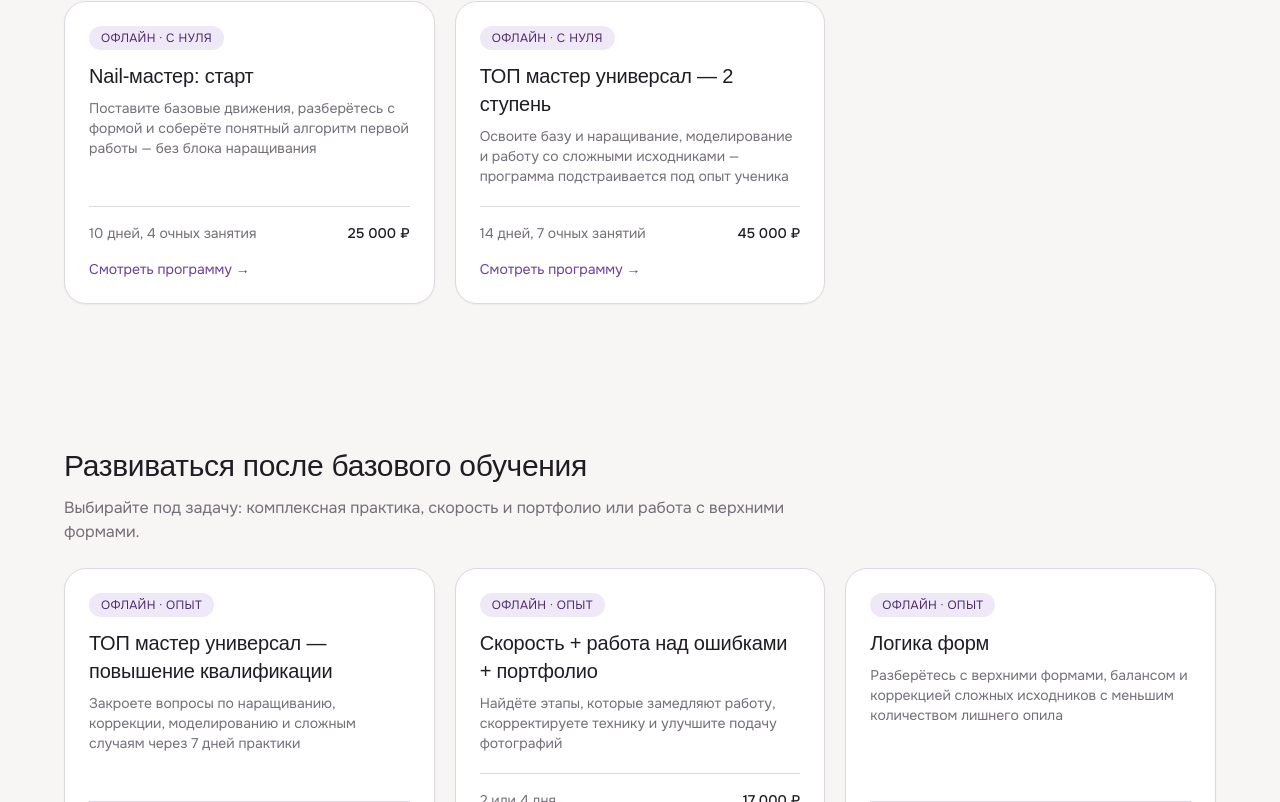
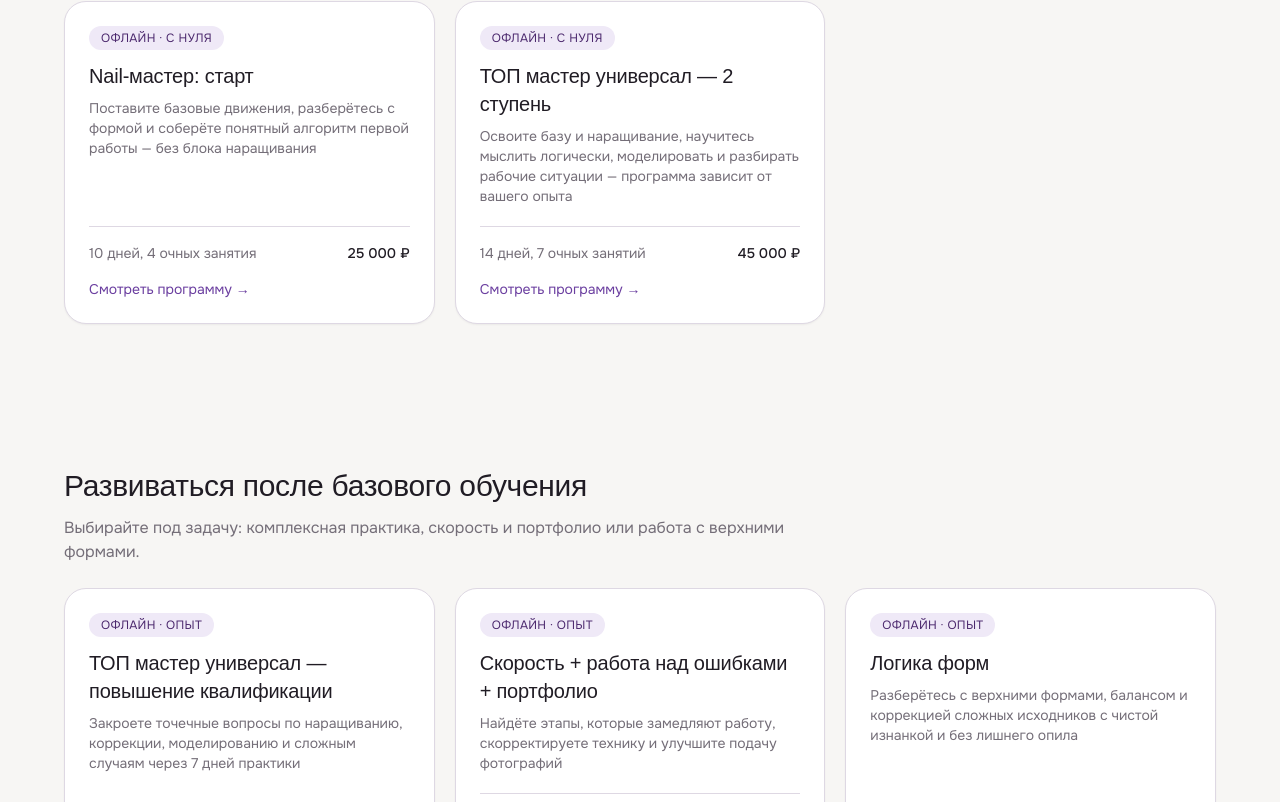
Before and after one commit to msgalya1798-arch/elena-goryacheva-school, a Next.js app: page /offline in a window 1280 px wide. Shown: the part 678-1480 px from the top of the page. Built offline with nearby package versions, Linux system fonts and the light colour scheme; a web font is replaced by a local one.

Commit message:
Refine offline course copy from Elena feedback

```diff
--- a/src/content/courses.ts
+++ b/src/content/courses.ts
@@ -18,7 +18,8 @@ export const courses: Course[] = [
       "Онлайн-теория до очной части: файлы и записанные уроки",
       "Помощь с закупкой и организацией рабочего места без лишних расходов",
       "Постановка руки, моторика, строение ногтевой пластины, опил форм",
-      "Архитектура, комбинированный маникюр без лишней шлифовки",
+      "Комбинированный маникюр без шлифовки: только фреза + ножницы",
+      "Архитектура: чёткие формы с арками без лишнего опила. Квадрат и миндаль — отработка на моделях",
       "Снятие, ремонт и реставрация формы",
       "Индивидуальные домашние задания между встречами",
       "Курс проходит без наращивания",
@@ -35,22 +36,24 @@ export const courses: Course[] = [
     format: "offline",
     title: "ТОП мастер универсал — 2 ступень",
     level: "с нуля",
-    audience: "Для обучения с нуля с наращиванием и для мастеров с пробелами после предыдущего обучения",
-    mainResult: "Освоите базу и наращивание, моделирование и работу со сложными исходниками — программа подстраивается под опыт ученика",
+    audience: "Для обучения с нуля с наращиванием и для мастеров с опытом: программа подстраивается под исходный уровень ученика",
+    mainResult: "Освоите базу и наращивание, научитесь мыслить логически, моделировать и разбирать рабочие ситуации — программа зависит от вашего опыта",
     durationLabel: "14 дней, 7 очных занятий",
     price: { amount: 45000, currency: "RUB", status: "confirmed" },
     whatYouGet: [
       "Вся база курса «Nail-мастер: старт» с корректировкой под опыт ученика",
+      "Логика работы: учимся понимать, почему выбираем конкретное решение, а не просто повторять технику",
       "Моделирование, изменение формы, наращивание на верхние формы",
       "Сложные исходники: грызуны, трапеции, винтовые и вверх растущие ногти",
+      "Для мастеров с опытом индивидуальная программа составляется после созвона",
       "Границы компетенции мастера: когда отказаться от процедуры",
       "Доступ к онлайн-курсу с 40+ уроками для закрепления",
     ],
     certificateNote:
       "После курса «ТОП мастер универсал» вы получаете 2 сертификата. Также возможно получить сертификат государственного образца от школы, инструктором которой является Елена Горячева и в которой она прошла аккредитацию.",
     faq: [
-      { question: "Нужно ли сначала пройти первую ступень?", answer: "Нет. Несмотря на название «2 ступень», программа подходит для обучения с нуля. Она включает базу курса «Nail-мастер: старт» и наращивание; содержание подстраивается под опыт ученика." },
-      { question: "Чем отличается от повышения квалификации?", answer: "«2 ступень» включает базу и подходит для старта с нуля: 14 дней, 7 очных занятий. Повышение квалификации предназначено только для мастеров после базового курса и включает 7 дней практики." },
+      { question: "Нужно ли сначала пройти первую ступень?", answer: "Нет. Несмотря на название «2 ступень», программа подходит и для обучения с нуля. Для учеников с опытом и без опыта программы отличаются; если вы уже работаете мастером, индивидуальную программу Елена составляет после созвона." },
+      { question: "Чем отличается от повышения квалификации?", answer: "Повышение квалификации закрывает точечно ваши вопросы. На «ТОП мастер универсал» мы работаем комплексно: закрываем все основные вопросы, учимся мыслить логически и моделировать. Программа отличается для учеников с опытом и без опыта; для мастеров с опытом она составляется индивидуально после созвона." },
     ],
   },
   {
@@ -59,7 +62,7 @@ export const courses: Course[] = [
     title: "ТОП мастер универсал — повышение квалификации",
     level: "опыт",
     audience: "Только для мастеров, которые уже прошли базовый курс",
-    mainResult: "Закроете вопросы по наращиванию, коррекции, моделированию и сложным случаям через 7 дней практики",
+    mainResult: "Закроете точечные вопросы по наращиванию, коррекции, моделированию и сложным случаям через 7 дней практики",
     durationLabel: "7 дней — все 7 дней практика",
     price: { amount: 50000, currency: "RUB", status: "confirmed" },
     whatYouGet: [
@@ -67,7 +70,7 @@ export const courses: Course[] = [
       "Коррекция верхними формами и без верхних форм",
       "Моделирование",
       "Сложные случаи: трапеции, клюющие, грызуны, вверх растущие и винтовые ногти",
-      "На курсе закрываем вопросы по этим техникам и сложным случаям",
+      "На курсе закрываем ваши точечные вопросы по этим техникам и сложным случаям",
       "Моя поддержка — навсегда: после обучения можно обращаться с вопросами по рабочим ситуациям и сложным клиентским случаям",
     ],
     whoItsNotFor: "Не подойдёт для обучения с нуля: перед этим курсом нужно пройти базовое обучение.",
@@ -103,11 +106,13 @@ export const courses: Course[] = [
     title: "Логика форм",
     level: "опыт",
     audience: "Для мастеров, которые хотят освоить верхние формы и сложные исходники",
-    mainResult: "Разберётесь с верхними формами, балансом и коррекцией сложных исходников с меньшим количеством лишнего опила",
+    mainResult: "Разберётесь с верхними формами, балансом и коррекцией сложных исходников с чистой изнанкой и без лишнего опила",
     durationLabel: "4 дня",
     price: { amount: 30000, currency: "RUB", status: "confirmed" },
     whatYouGet: [
       "Постановка верхних форм без затёков, минимальный опил по торцу",
+      "Чистая, ровная изнанка, которую вы точно не будете пилить",
+      "Как избежать сколов в точках вроста и на боковых стенках",
       "Дизайн и выкладной френч в верхних формах",
       "Авторская техника исправления винтовых ногтей и ногтей-грызунов",
       "Поддержка после курса",
@@ -116,7 +121,7 @@ export const courses: Course[] = [
       "После живого курса вы получаете 1 сертификат. Также возможно получить сертификат государственного образца от школы, инструктором которой является Елена Горячева и в которой она прошла аккредитацию.",
     faq: [
       { question: "Это очный курс или онлайн?", answer: "Эта программа проходит очно в Каменске-Шахтинском и длится 4 дня. В каталоге онлайн-курсов есть отдельная программа с тем же названием." },
-      { question: "На чём сосредоточена программа?", answer: "На постановке верхних форм, минимальном опиле, дизайне и выкладном френче, исправлении винтовых ногтей и ногтей-грызунов." },
+      { question: "На чём сосредоточена программа?", answer: "На постановке верхних форм, чистой ровной изнанке без лишнего опила, работе без сколов в точках вроста и на боковых стенках, дизайне и выкладном френче, а также исправлении винтовых ногтей и ногтей-грызунов." },
     ],
   },
   {
```
